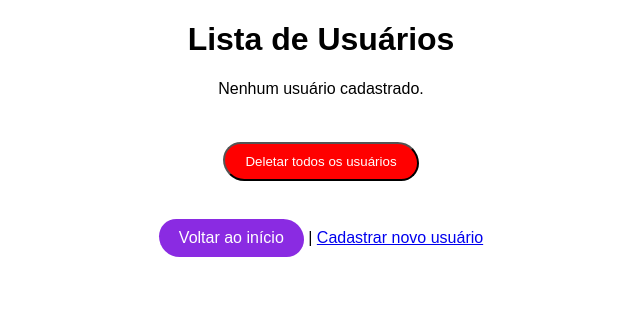
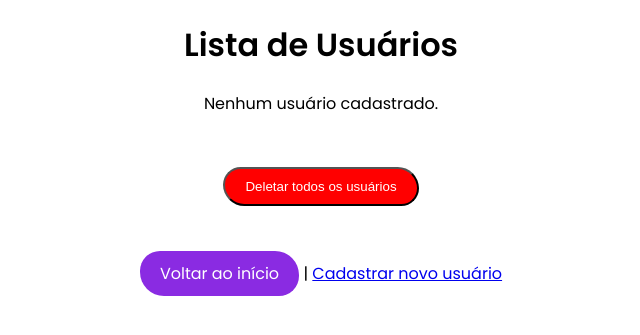
Before and after one commit to athosbds/flask-data-manager, a Flask app: page /users in a window 1280 px wide. Shown: the top 335 px of the page, without its empty margins (319-959 px from the left). Run offline with Flask 3, Linux system fonts and the light colour scheme.

Commit message:
correct error

```diff
--- a/templates/users.html
+++ b/templates/users.html
@@ -3,8 +3,9 @@
 <head>
     <meta charset="UTF-8">
     <title>Usuários Cadastrados</title>
+<link href="https://fonts.googleapis.com/css2?family=Poppins:wght@400;600&display=swap" rel="stylesheet">
 </head>
-<body style="text-align: center; font-family: Arial, Helvetica, sans-serif;">
+<body style="text-align: center; font-family: Poppins, sans-serif;">
     <h1>Lista de Usuários</h1>
     {% if users %}
         <ul>
```
